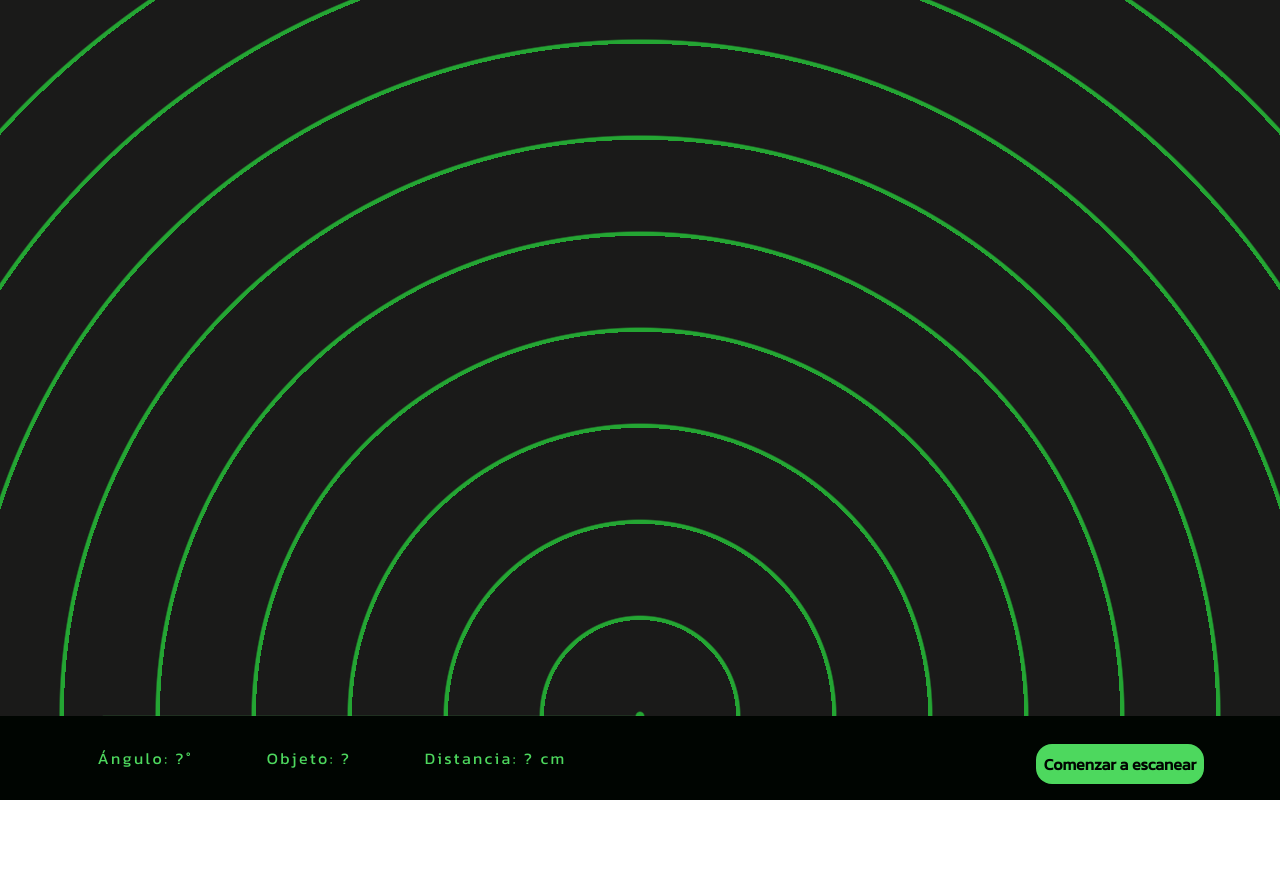
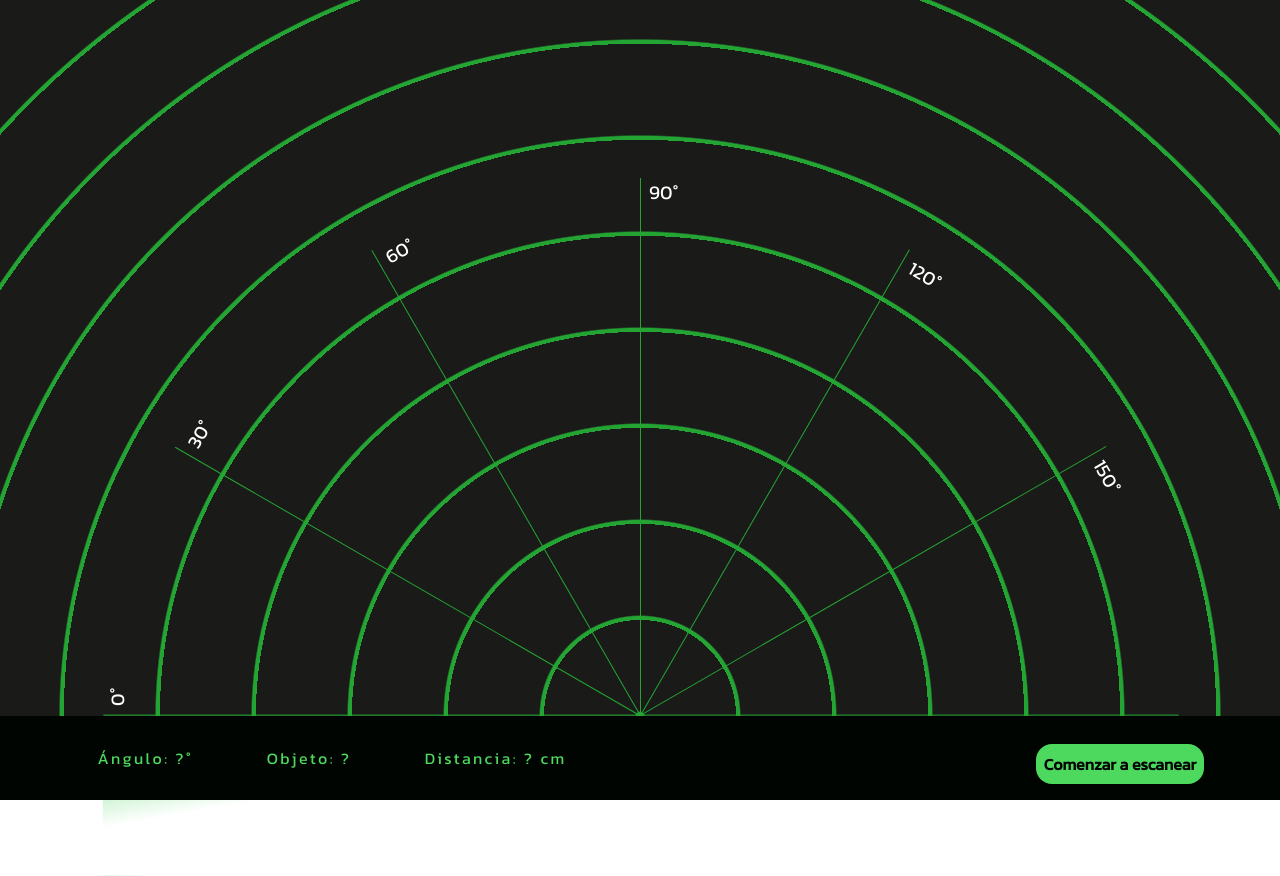
Before and after one commit to MiguelABoni/Radar-ultrasonico, a plain HTML site: page index.html in a window 1280 px wide. Before the commit the page ends 800 px from the top, so only its background shows below. Drawn offline with Linux system fonts and the light colour scheme.

Commit message:
Se agregan grados y líneas

```diff
--- a/index.html
+++ b/index.html
@@ -10,6 +10,27 @@
 </head>
 <body>
     <div class='radar'>
+        <div class="angleSweep">
+            <span>0°</span>
+        </div>
+        <div class="angleSweep">
+            <span>30°</span>
+        </div>
+        <div class="angleSweep">
+            <span>60°</span>
+        </div>
+        <div class="angleSweep">
+            <span>90°</span>
+        </div>
+        <div class="angleSweep">
+            <span>120°</span>
+        </div>
+        <div class="angleSweep">
+            <span>150°</span>
+        </div>
+        <div class="angleSweep">
+            <span>180°</span>
+        </div>
         <div class='sweep'></div>
         <button class="startButton">Comenzar a escanear</button>
     </div>
--- a/styles.css
+++ b/styles.css
@@ -1,3 +1,15 @@
+/*
+    Posicionamiento (position, top, right, bottom, left, z-index)
+    Composición (float, display, clear, display, box-sizing, visibility, overflow, clip)
+    Modelo de caja (width, height, margin, padding)
+    Contenidos especiales (list, table, quotes, content, counter)
+    Tipografía y texto (font, text-align, text-transform)
+    Color y apariencia (outline, color, background, border)
+    Efectos visuales (box-shadow, text-shadow, transform, transition)
+    Miscelánea (opacity, cursor, filters)
+    Impresión (page-break, orphans, widows)
+*/
+
 @import url('https://fonts.googleapis.com/css2?family=Kanit&display=swap');
 
 html{
@@ -40,21 +52,56 @@ body{
     outline: none;
     cursor: pointer;
 }
-.sweep {
+.sweep,.angleSweep{
     position: absolute;
     bottom: 13.5vh;
     box-sizing: border-box;
+    transform-origin: 100% 100%;
+}
+.angleSweep{
+    width: 1px;
+    height: 42vw;
+    background-color: #24a533;
+}
+.angleSweep span{
+    margin-left: .5em;
+    font-size: 1.2em;
+    color: white;
+}
+.angleSweep:nth-of-type(1){
+    transform: rotate(-90deg);
+    bottom: 13.7vh;
+}
+.angleSweep:nth-of-type(2){
+    transform: rotate(-60deg);
+}
+.angleSweep:nth-of-type(3){
+    transform: rotate(-30deg);
+}
+.angleSweep:nth-of-type(4){
+    transform: rotate(0deg);
+}
+.angleSweep:nth-of-type(5){
+    transform: rotate(30deg);
+}
+.angleSweep:nth-of-type(6){
+    transform: rotate(60deg);
+}
+.angleSweep:nth-of-type(7){
+    transform: rotate(90deg);
+}
+
+.sweep {
     border-radius: 0 0 0 100%;
     border-right: solid 1px #4dd85d8e;
-    margin-right: 5em;
-    width: 5em;
-    /* background: linear-gradient(80deg, rgba(34, 34, 34, 0) 56%, #4dd85e); */
+    margin-right: 10em;
+    width: 10em;
+    height: 42vw;
+    background: linear-gradient(80deg, rgba(34, 34, 34, 0) 56%, #4dd85e);
     /* border-radius: 0 0 100% 0; */
     /* margin-left: 5em; */
-    /* background: linear-gradient(80deg,  #4dd85e 56%, #22222200); */
+    /*background: linear-gradient(80deg,  #4dd85e 56%, #22222200);*/
     /* border-left: solid 1px #33995d4d; */
-    height: 42vw;
-    transform-origin: 100% 100%;
     transition: .1s ease;
     transform: rotate(-90deg);
 }
@@ -88,8 +135,11 @@ body{
     .radar{
         background: repeating-radial-gradient(circle at 50% 85.5vh, #24a533, #24a533 3.5px, #1a1a19 5px, #1a1a19 10%);
     }
-    .sweep{
+    .sweep, .angleSweep{
         bottom:14.5vh;
+    }
+    .angleSweep:nth-of-type(1){
+        bottom: 14.7vh;
     }
 }
 @media screen and (min-width: 1024px){
@@ -100,8 +150,12 @@ body{
     .radar{
         background: repeating-radial-gradient(circle at 50% 89.5vh, #24a533, #24a533 3.5px, #1a1a19 5px, #1a1a19 10%);
     }
-    .sweep{
+    .sweep, .angleSweep{
         bottom:10.5vh;
+    }
+    .angleSweep:nth-of-type(1){
+        transform: rotate(-90deg);
+        bottom: 10.7vh;
     }
 }
 @media screen and (min-width: 1280px){
@@ -109,15 +163,3 @@ body{
         padding-right: 40em;
     }
 }
-/* @keyframes sweep {
-    0% {
-        transform: rotate(-90deg);
-    }
-    50% {
-        transform: rotate(90deg);
-    }
-    100% {
-        transform: rotate(-90deg);
-    }
-
-} */
```
